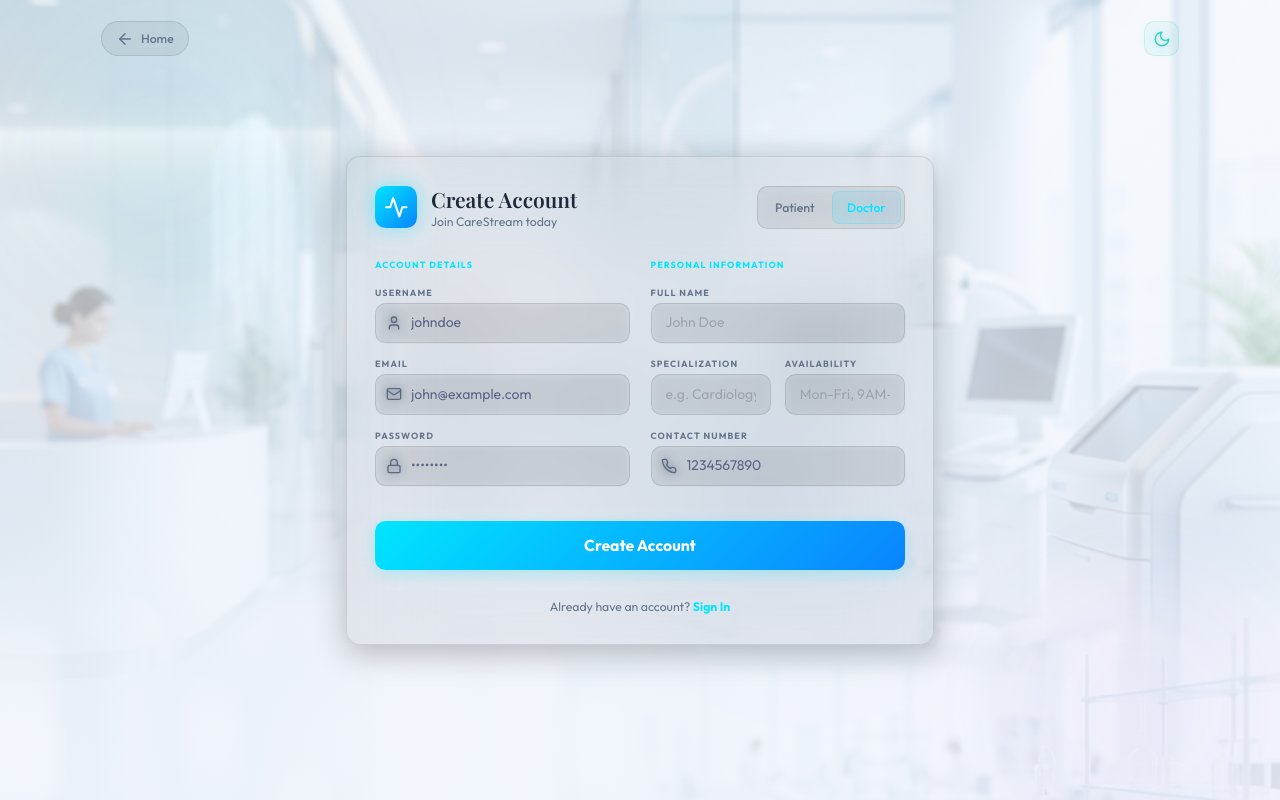
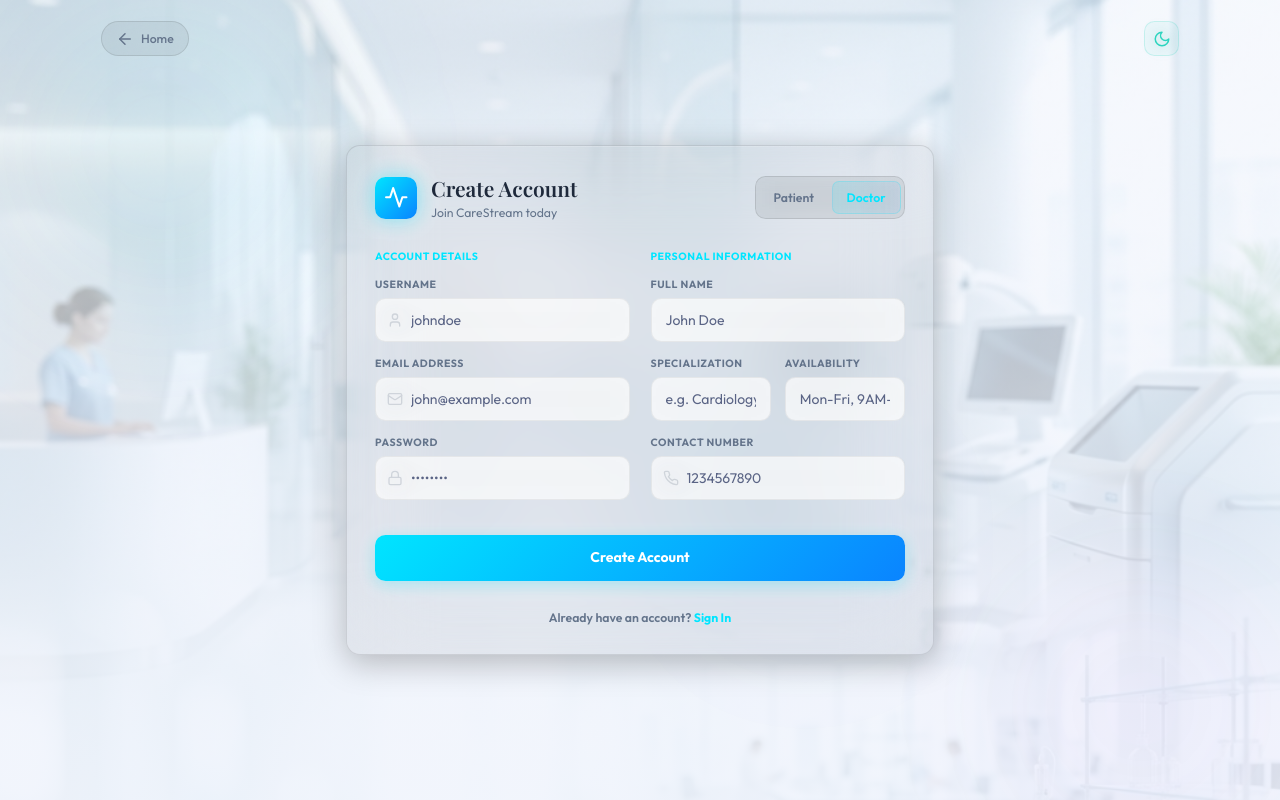
Before and after one commit to mayakuntlathanmai-1234/CareStream, a React (Vite) app in the folder carestream-frontend/: page /register in a window 1280 px wide. Both pictures are taken after a click on the button "Doctor". Built offline with nearby package versions, Linux system fonts and the light colour scheme; no server answers; a web font is replaced by a local one.

Commit message:
Fix: Overhaul card structure in Register.jsx, map standard input classes, fix micro label typography, enable natural scrolling

```diff
--- a/carestream-frontend/src/pages/Register.jsx
+++ b/carestream-frontend/src/pages/Register.jsx
@@ -13,17 +13,22 @@
     dateOfBirth: '', specialization: '', availability: '',
   });
   const [error, setError] = useState('');
+  const [loading, setLoading] = useState(false);
   const { register } = useAuth();
   const navigate = useNavigate();
 
   const handleSubmit = async (e) => {
     e.preventDefault();
+    setLoading(true);
+    setError('');
     try {
       const payload = { ...formData, role: [accountType] };
       await register(payload);
       navigate('/login');
     } catch (err) {
       setError(err.response?.data?.message || 'Registration failed');
+    } finally {
+      setLoading(false);
     }
   };
 
@@ -31,8 +36,8 @@
     setFormData({ ...formData, [e.target.name]: e.target.value });
   };
 
-  const inputClass = "w-full pl-10 pr-4 py-2.5 rounded-xl bg-black/[0.05] dark:bg-white/[0.07] border border-black/[0.1] dark:border-white/[0.14] focus:ring-2 focus:ring-[#00e5ff]/20 focus:border-[#00e5ff]/50 outline-none transition-all text-theme-main placeholder-[#5a6485] backdrop-blur-sm font-[Outfit]";
-  const selectClass = "w-full px-4 py-2.5 rounded-xl bg-black/[0.05] dark:bg-white/[0.07] border border-black/[0.1] dark:border-white/[0.14] focus:ring-2 focus:ring-[#00e5ff]/20 focus:border-[#00e5ff]/50 outline-none transition-all text-theme-main backdrop-blur-sm font-[Outfit]";
+  const inputClass = "input-with-icon w-full";
+  const selectClass = "input-glass w-full";
 
   return (
     <div className="min-h-screen flex items-center justify-center p-4 relative overflow-hidden" style={{ fontFamily: "'Outfit', sans-serif" }}>
@@ -58,7 +63,7 @@
         initial={{ opacity: 0, y: 30, scale: 0.95 }}
         animate={{ opacity: 1, y: 0, scale: 1 }}
         transition={{ duration: 0.5, ease: 'easeOut' }}
-        className="w-full max-w-2xl relative z-10 bg-black/[0.05] dark:bg-white/[0.07] backdrop-blur-2xl border border-black/[0.1] dark:border-white/[0.14] rounded-2xl p-8 my-16 overflow-y-auto max-h-[85vh] hide-scrollbar"
+        className="w-full max-w-2xl relative z-10 bg-black/[0.05] dark:bg-white/[0.07] backdrop-blur-2xl border border-black/[0.1] dark:border-white/[0.14] rounded-2xl p-8 my-16"
         style={{ boxShadow: '0 8px 32px rgba(0,0,0,0.25)' }}
       >
         {/* Top glow line */}
@@ -71,18 +76,18 @@
             </div>
             <div>
               <h2 className="text-2xl font-bold text-theme-main" style={{ fontFamily: "'Playfair Display', serif" }}>Create Account</h2>
-              <p className="text-theme-muted text-sm">Join CareStream today</p>
+              <p className="text-theme-muted text-sm mt-0.5">Join CareStream today</p>
             </div>
           </div>
 
           <div className="bg-black/[0.05] dark:bg-white/[0.07] backdrop-blur-md p-1 rounded-xl flex space-x-1 border border-black/[0.1] dark:border-white/[0.14]">
             <button type="button" onClick={() => setAccountType('patient')}
-              className={`px-4 py-2 rounded-lg text-sm font-medium transition-all ${accountType === 'patient' ? 'text-[#00e5ff] border border-[#00e5ff]/20' : 'text-theme-muted hover:text-theme-muted'}`}
+              className={`px-4 py-2 rounded-lg text-sm font-semibold transition-all ${accountType === 'patient' ? 'text-[#00e5ff] border border-[#00e5ff]/20' : 'text-theme-muted hover:text-theme-main'}`}
               style={accountType === 'patient' ? { background: 'linear-gradient(90deg, rgba(0,229,255,0.12), rgba(10,132,255,0.06))' } : {}}>
               Patient
             </button>
             <button type="button" onClick={() => setAccountType('doctor')}
-              className={`px-4 py-2 rounded-lg text-sm font-medium transition-all ${accountType === 'doctor' ? 'text-[#00e5ff] border border-[#00e5ff]/20' : 'text-theme-muted hover:text-theme-muted'}`}
+              className={`px-4 py-2 rounded-lg text-sm font-semibold transition-all ${accountType === 'doctor' ? 'text-[#00e5ff] border border-[#00e5ff]/20' : 'text-theme-muted hover:text-theme-main'}`}
               style={accountType === 'doctor' ? { background: 'linear-gradient(90deg, rgba(0,229,255,0.12), rgba(10,132,255,0.06))' } : {}}>
               Doctor
             </button>
@@ -90,52 +95,52 @@
         </div>
 
         {error && (
-          <div className="bg-[#ff375f]/10 border border-[#ff375f]/20 text-[#ff375f] p-3 rounded-xl text-sm mb-6">
+          <div className="bg-[#ff375f]/10 border border-[#ff375f]/20 text-[#ff375f] p-3.5 rounded-xl text-sm mb-6 font-medium">
             {error}
           </div>
         )}
 
         <form onSubmit={handleSubmit} className="grid grid-cols-1 md:grid-cols-2 gap-6">
           <div className="space-y-4">
-            <h3 className="text-[9px] font-bold uppercase tracking-[0.12em] text-[#00e5ff] mb-2">Account Details</h3>
+            <h3 className="text-xs font-bold uppercase tracking-wider text-[#00e5ff] mb-2">Account Details</h3>
 
             <div>
-              <label className="block text-[9px] font-bold text-theme-muted uppercase tracking-[0.12em] mb-1">Username</label>
+              <label className="block text-xs font-bold text-theme-muted uppercase tracking-wider mb-2">Username</label>
               <div className="relative">
-                <span className="absolute left-3 top-1/2 -translate-y-1/2 text-theme-muted"><User size={16} /></span>
-                <input name="username" onChange={handleChange} className={inputClass} placeholder="johndoe" required />
+                <span className="absolute left-3.5 top-1/2 -translate-y-1/2 text-theme-muted"><User size={16} /></span>
+                <input type="text" name="username" onChange={handleChange} className={inputClass} placeholder="johndoe" required />
               </div>
             </div>
 
             <div>
-              <label className="block text-[9px] font-bold text-theme-muted uppercase tracking-[0.12em] mb-1">Email</label>
+              <label className="block text-xs font-bold text-theme-muted uppercase tracking-wider mb-2">Email Address</label>
               <div className="relative">
-                <span className="absolute left-3 top-1/2 -translate-y-1/2 text-theme-muted"><Mail size={16} /></span>
-                <input name="email" type="email" onChange={handleChange} className={inputClass} placeholder="john@example.com" required />
+                <span className="absolute left-3.5 top-1/2 -translate-y-1/2 text-theme-muted"><Mail size={16} /></span>
+                <input type="email" name="email" onChange={handleChange} className={inputClass} placeholder="john@example.com" required />
               </div>
             </div>
 
             <div>
-              <label className="block text-[9px] font-bold text-theme-muted uppercase tracking-[0.12em] mb-1">Password</label>
+              <label className="block text-xs font-bold text-theme-muted uppercase tracking-wider mb-2">Password</label>
               <div className="relative">
-                <span className="absolute left-3 top-1/2 -translate-y-1/2 text-theme-muted"><Lock size={16} /></span>
-                <input name="password" type="password" onChange={handleChange} className={inputClass} placeholder="••••••••" required />
+                <span className="absolute left-3.5 top-1/2 -translate-y-1/2 text-theme-muted"><Lock size={16} /></span>
+                <input type="password" name="password" onChange={handleChange} className={inputClass} placeholder="••••••••" required />
               </div>
             </div>
           </div>
 
           <div className="space-y-4">
-            <h3 className="text-[9px] font-bold uppercase tracking-[0.12em] text-[#00e5ff] mb-2">Personal Information</h3>
+            <h3 className="text-xs font-bold uppercase tracking-wider text-[#00e5ff] mb-2">Personal Information</h3>
 
             <div>
-              <label className="block text-[9px] font-bold text-theme-muted uppercase tracking-[0.12em] mb-1">Full Name</label>
-              <input name="name" onChange={handleChange} className={selectClass} placeholder="John Doe" required />
+              <label className="block text-xs font-bold text-theme-muted uppercase tracking-wider mb-2">Full Name</label>
+              <input type="text" name="name" onChange={handleChange} className={selectClass} placeholder="John Doe" required />
             </div>
 
             {accountType === 'patient' ? (
               <div className="grid grid-cols-2 gap-4">
                 <div>
-                  <label className="block text-[9px] font-bold text-theme-muted uppercase tracking-[0.12em] mb-1">Gender</label>
+                  <label className="block text-xs font-bold text-theme-muted uppercase tracking-wider mb-2">Gender</label>
                   <select name="gender" onChange={handleChange} className={selectClass}>
                     <option value="Male" className="bg-[#0e1220]">Male</option>
                     <option value="Female" className="bg-[#0e1220]">Female</option>
@@ -143,50 +148,55 @@
                   </select>
                 </div>
                 <div>
-                  <label className="block text-[9px] font-bold text-theme-muted uppercase tracking-[0.12em] mb-1">Date of Birth</label>
+                  <label className="block text-xs font-bold text-theme-muted uppercase tracking-wider mb-2">Date of Birth</label>
                   <input name="dateOfBirth" type="date" onChange={handleChange} className={selectClass} required={accountType === 'patient'} />
                 </div>
               </div>
             ) : (
               <div className="grid grid-cols-2 gap-4">
                 <div>
-                  <label className="block text-[9px] font-bold text-theme-muted uppercase tracking-[0.12em] mb-1">Specialization</label>
-                  <input name="specialization" onChange={handleChange} className={selectClass} placeholder="e.g. Cardiology" required={accountType === 'doctor'} />
+                  <label className="block text-xs font-bold text-theme-muted uppercase tracking-wider mb-2">Specialization</label>
+                  <input type="text" name="specialization" onChange={handleChange} className={selectClass} placeholder="e.g. Cardiology" required={accountType === 'doctor'} />
                 </div>
                 <div>
-                  <label className="block text-[9px] font-bold text-theme-muted uppercase tracking-[0.12em] mb-1">Availability</label>
-                  <input name="availability" onChange={handleChange} className={selectClass} placeholder="Mon-Fri, 9AM-5PM" required={accountType === 'doctor'} />
+                  <label className="block text-xs font-bold text-theme-muted uppercase tracking-wider mb-2">Availability</label>
+                  <input type="text" name="availability" onChange={handleChange} className={selectClass} placeholder="Mon-Fri, 9AM-5PM" required={accountType === 'doctor'} />
                 </div>
               </div>
             )}
 
             <div>
-              <label className="block text-[9px] font-bold text-theme-muted uppercase tracking-[0.12em] mb-1">Contact Number</label>
+              <label className="block text-xs font-bold text-theme-muted uppercase tracking-wider mb-2">Contact Number</label>
               <div className="relative">
-                <span className="absolute left-3 top-1/2 -translate-y-1/2 text-theme-muted"><Phone size={16} /></span>
-                <input name="contactNumber" onChange={handleChange} className={inputClass} placeholder="1234567890" required />
+                <span className="absolute left-3.5 top-1/2 -translate-y-1/2 text-theme-muted"><Phone size={16} /></span>
+                <input type="text" name="contactNumber" onChange={handleChange} className={inputClass} placeholder="1234567890" required />
               </div>
             </div>
           </div>
 
           {accountType === 'patient' && (
             <div className="md:col-span-2">
-              <label className="block text-[9px] font-bold text-theme-muted uppercase tracking-[0.12em] mb-1">Address</label>
+              <label className="block text-xs font-bold text-theme-muted uppercase tracking-wider mb-2">Living Address</label>
               <div className="relative">
-                <span className="absolute left-3 top-3 text-theme-muted"><MapPin size={16} /></span>
+                <span className="absolute left-3.5 top-3.5 text-theme-muted"><MapPin size={16} /></span>
                 <textarea name="address" onChange={handleChange} rows="2" className={`${inputClass} !py-2.5`} placeholder="Your full address"></textarea>
               </div>
             </div>
           )}
 
-          <motion.button type="submit" whileHover={{ scale: 1.02 }} whileTap={{ scale: 0.98 }}
-            className="md:col-span-2 py-3.5 text-lg mt-4 rounded-xl text-white font-bold transition-all"
+          <motion.button type="submit" disabled={loading} whileHover={{ scale: 1.02 }} whileTap={{ scale: 0.98 }}
+            className="md:col-span-2 py-3.5 text-base mt-4 rounded-xl text-white font-bold transition-all disabled:opacity-50"
             style={{ background: 'linear-gradient(135deg, #00e5ff, #0a84ff)', boxShadow: '0 4px 16px rgba(0,229,255,0.25)' }}>
-            Create Account
+            {loading ? (
+              <span className="flex items-center justify-center gap-2">
+                <motion.span animate={{ rotate: 360 }} transition={{ repeat: Infinity, duration: 1, ease: 'linear' }} className="inline-block w-4 h-4 border-2 border-white/30 border-t-white rounded-full" />
+                Creating Account...
+              </span>
+            ) : 'Create Account'}
           </motion.button>
         </form>
 
-        <p className="mt-8 text-center text-theme-muted text-sm">
+        <p className="mt-8 text-center text-theme-muted text-sm font-semibold">
           Already have an account?{' '}
           <Link to="/login" className="text-[#00e5ff] font-bold hover:text-[#00e5ff]/80 transition-colors">
             Sign In
```
